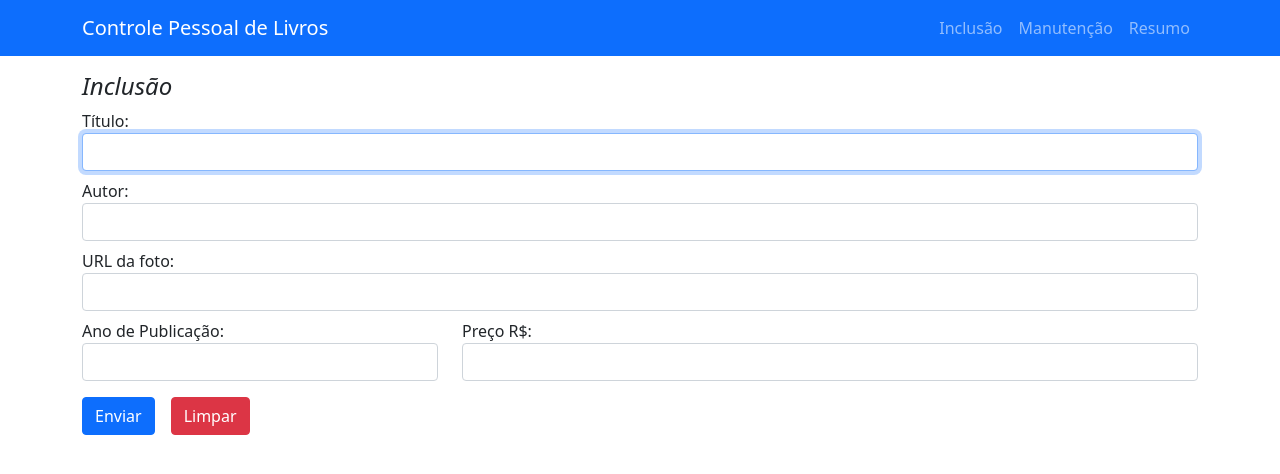
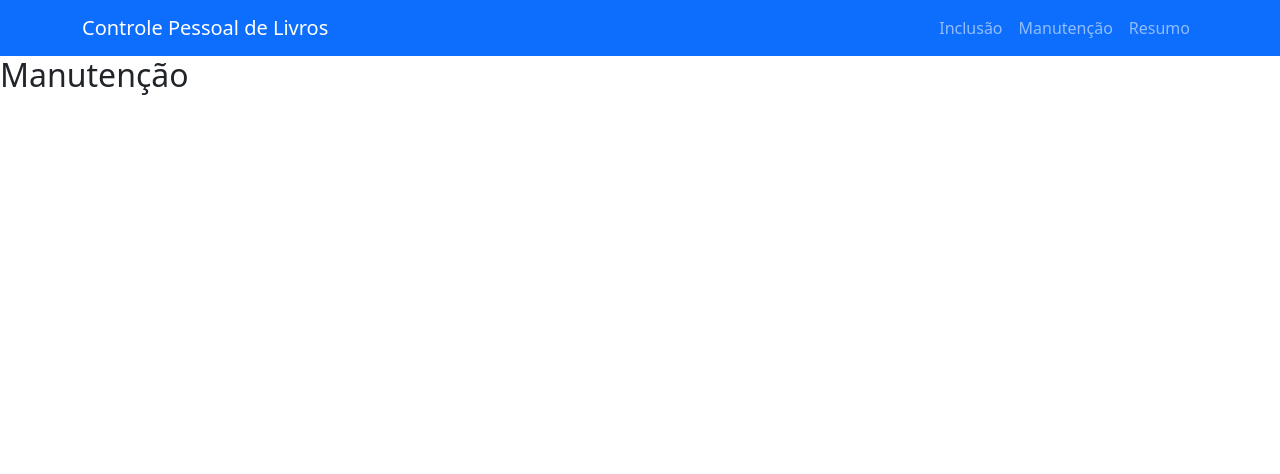
Before and after one commit to dacasfilipe/App-Controle-livros-nodejs-react-postgreSql-JWT, a React (Create React App) app in the folder reactjs/web-app/: page /manut in a window 1280 px wide. Shown: the top 474 px of the page. Built offline with nearby package versions, Linux system fonts and the light colour scheme.

Commit message:
inserido rotas com o react router

```diff
--- a/reactjs/web-app/package.json
+++ b/reactjs/web-app/package.json
@@ -10,6 +10,7 @@
     "react": "^18.2.0",
     "react-dom": "^18.2.0",
     "react-hook-form": "^7.43.9",
+    "react-router-dom": "^6.10.0",
     "react-scripts": "5.0.1",
     "web-vitals": "^2.1.4"
   },
--- a/reactjs/web-app/src/App.js
+++ b/reactjs/web-app/src/App.js
@@ -1,14 +1,21 @@
+import {Routes, Route} from "react-router-dom";
 import MenuSuperior from "./components/MenuSuperior";
 import InclusaoLivros from "./components/InclusaoLivros";
+import ManutencaoLivros from "./components/ManutencaoLivros";
+import ResumoLivros from "./components/ResumoLivros";
+
 
 const App = () => {
   return (
     <>
       <MenuSuperior />
-      <InclusaoLivros />
+      <Routes>
+        <Route path="/" element={<InclusaoLivros />} />
+        <Route path="/manut" element={<ManutencaoLivros />} />
+        <Route path="/resumo" element={<ResumoLivros />} />
+      </Routes>
     </>
   );
-
-}
+};
 
 export default App;
--- /dev/null
+++ b/reactjs/web-app/src/components/ManutencaoLivros.js
@@ -0,0 +1,5 @@
+const ManutencaoLivros = () => {
+    return <h2>Manutenção</h2>
+}
+
+export default ManutencaoLivros;
--- a/reactjs/web-app/src/components/MenuSuperior.js
+++ b/reactjs/web-app/src/components/MenuSuperior.js
@@ -1,17 +1,19 @@
+import {Link} from "react-router-dom";
+
 const MenuSuperior = () => {
     return (
         <nav className="navbar navbar-expand-sm bg-primary navbar-dark stick-top">
             <div className="container">
-                <a className="navbar-brand" href="#">Controle Pessoal de Livros</a>
+                <Link to="/" className="navbar-brand" >Controle Pessoal de Livros</Link>
                 <ul className="navbar-nav">
                     <li>
-                        <a className="nav-link" href="#">Inclusão</a>
+                        <Link to="/" className="nav-link">Inclusão</Link>
                     </li>
                     <li>
-                        <a className="nav-link" href="#">Manutenção</a>
+                        <Link to="/lista" className="nav-link">Manutenção</Link>
                     </li>
                     <li>
-                        <a className="nav-link" href="#">Resumo</a>
+                        <Link to="/resumo" className="nav-link">Resumo</Link>
                     </li>
                 </ul>
             </div>
--- /dev/null
+++ b/reactjs/web-app/src/components/ResumoLivros.js
@@ -0,0 +1,5 @@
+const ResumoLivros = () => {
+    return <h2>Resumo</h2>
+};
+
+export default ResumoLivros;
--- a/reactjs/web-app/src/index.js
+++ b/reactjs/web-app/src/index.js
@@ -1,10 +1,11 @@
 import React from 'react';
 import ReactDOM from 'react-dom/client';
+import {BrowserRouter} from "react-router-dom";
 import App from './App';
 
 const root = ReactDOM.createRoot(document.getElementById('root'));
 root.render(
-  <React.StrictMode>
+  <BrowserRouter>
     <App />
-  </React.StrictMode>
+  </BrowserRouter>
 );
```
Also changed, not shown: 1 other file (tests, documents, lock files or other folders).
